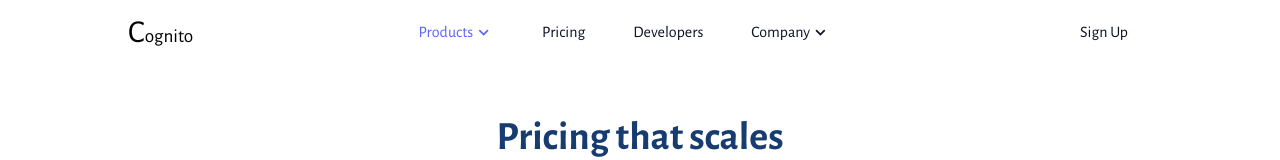
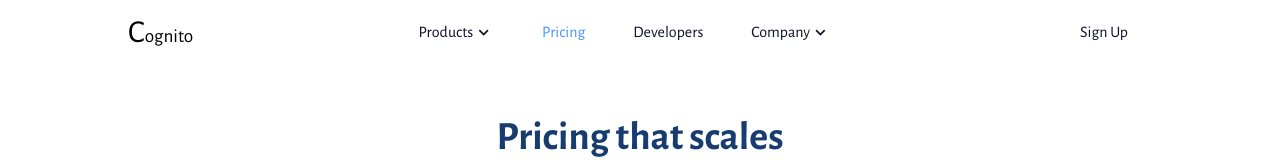
Before and after one commit to TidbitsJS/Cognito, a React (Create React App) app: page /pricing in a window 1280 px wide. Shown: the top 160 px of the page. Built offline with nearby package versions, Linux system fonts and the light colour scheme.

Commit message:
nav links & plans styling

```diff
--- a/src/components/Navbar/Navbar.js
+++ b/src/components/Navbar/Navbar.js
@@ -62,7 +62,7 @@ const Navbar = () => {
           <div className="nav__menu">
             <ul className="nav__list">
               <li className="nav__item dropdown">
-                <a href="#products" className="nav__link dropdown__link active">
+                <a href="#products" className="nav__link dropdown__link">
                   Products <i className="bx bx-chevron-down dropdown__icon"></i>
                 </a>
 
@@ -91,11 +91,11 @@ const Navbar = () => {
               </li>
 
               <li className="nav__item dropdown">
-                <NavLink to="/pricing">
-                  <a href="/pricing" className="nav__link dropdown__link">
+                <a href="/pricing" className="nav__link">
+                  <NavLink to="/pricing" className="nav__link-router__link">
                     Pricing
-                  </a>
-                </NavLink>
+                  </NavLink>
+                </a>
               </li>
 
               <li className="nav__item">
--- a/src/components/Navbar/navbar.css
+++ b/src/components/Navbar/navbar.css
@@ -117,6 +117,10 @@ a {
   color: var(--first-color-light);
 }
 
+.nav__link-router__link {
+  color: var(--first-color-light);
+}
+
 .nav__link:hover {
   color: var(--white-color);
 }
@@ -222,12 +226,16 @@ a {
     color: var(--dark-color);
   }
 
+  .nav__link-router__link {
+    color: var(--dark-color);
+  }
+
   .nav__link:hover {
     color: var(--first-color);
   }
 
   .active {
-    color: var(--first-color);
+    color: var(--primary-color);
   }
 
   .dropdown {
--- a/src/components/Pricing/pricingPlans.css
+++ b/src/components/Pricing/pricingPlans.css
@@ -19,11 +19,14 @@
   font-family: inherit;
   color: var(--title-color);
   margin-bottom: 0.8rem;
+  text-align: center;
 }
 
 .pricing-page__container__text p {
   color: var(--para-color);
   font-size: 1.4rem;
+  text-align: center;
+  padding: 0 1rem;
 }
 
 .pricing-page__container__plans-container {
```
